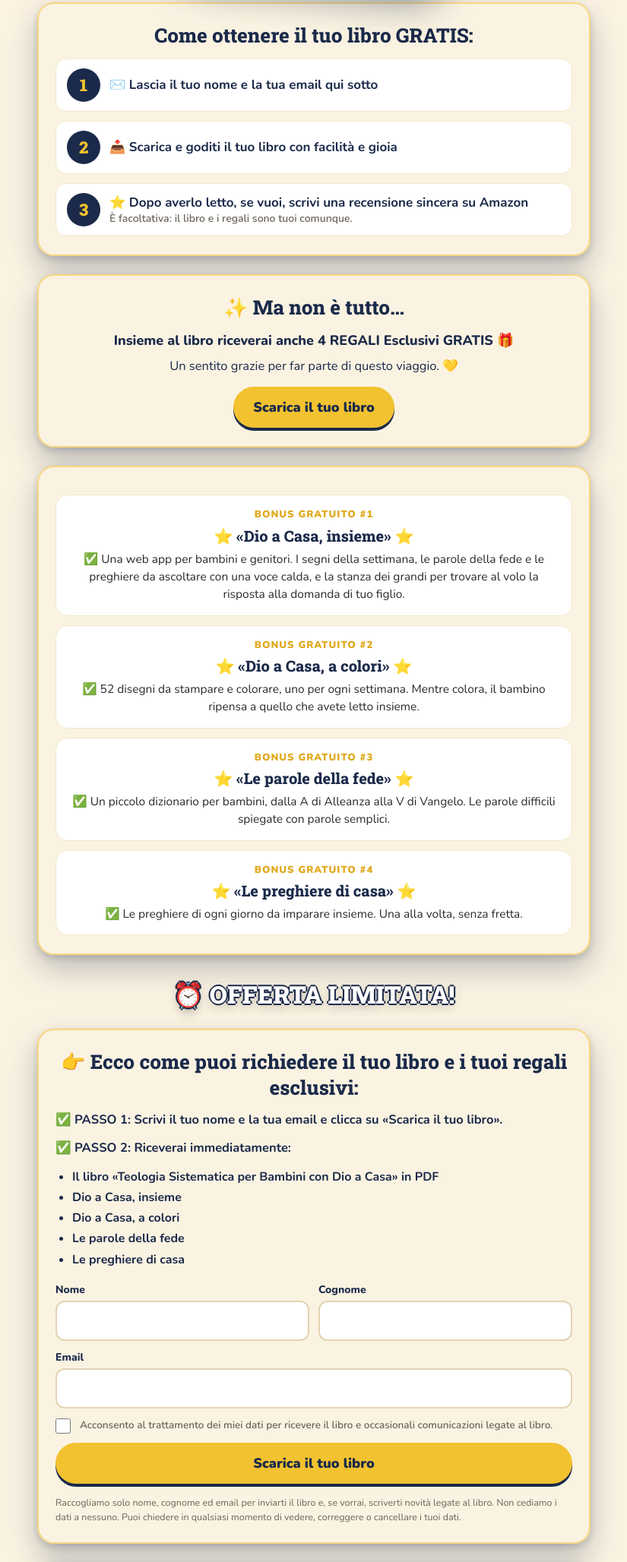
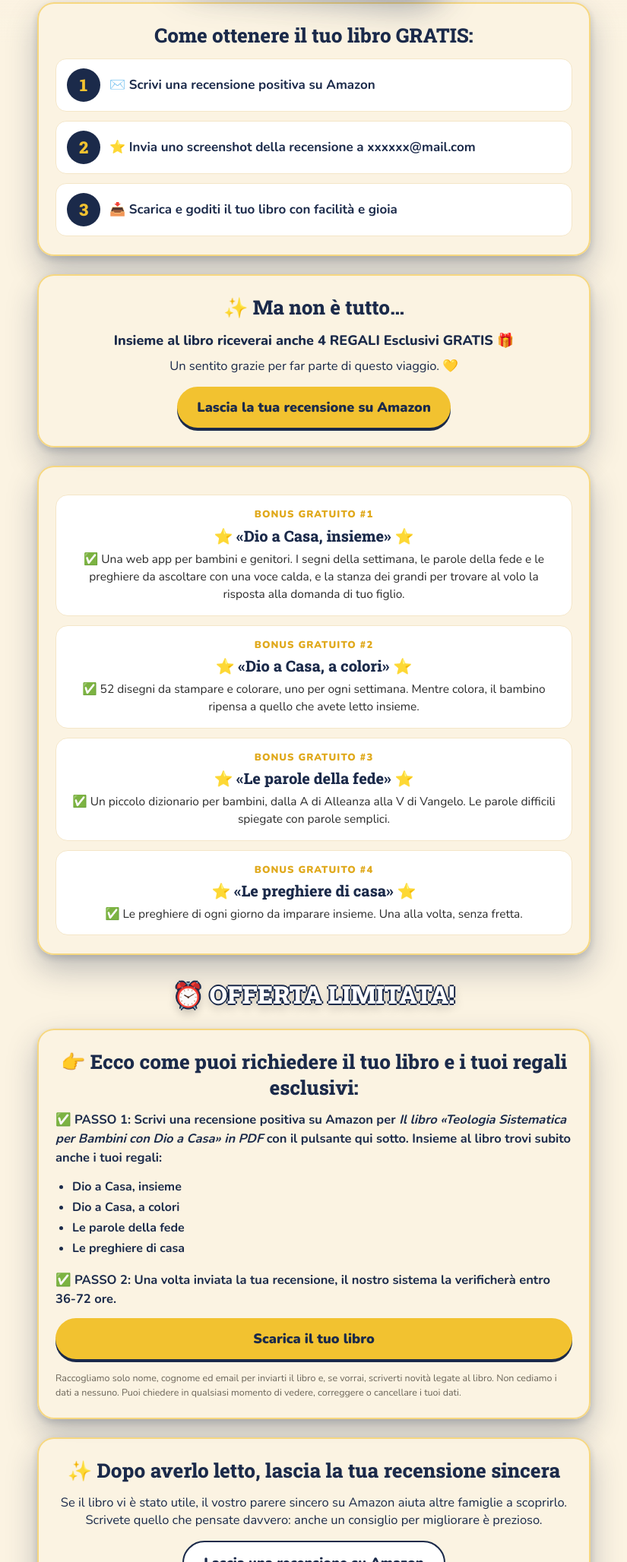
Before and after one commit to lusifra2026/dio-a-casa---libro-gratis, a plain HTML site: page libro-gratis/index.html in a window 1280 px wide. Shown: the part 744-2800 px from the top of the page at 76% size, without its empty margins (227-1052 px from the left). Drawn offline with nearby package versions, Linux system fonts and the light colour scheme.

Commit message:
Update index.html

```diff
--- a/libro-gratis/index.html
+++ b/libro-gratis/index.html
@@ -80,9 +80,9 @@ footer{text-align:center;color:var(--navy);font-size:13px;margin-top:28px}
   <section class="card">
     <h2>Come ottenere il tuo libro GRATIS:</h2>
     <ol class="steps">
-      <li><div class="n">1</div><div>✉️ Lascia il tuo nome e la tua email qui sotto</div></li>
-      <li><div class="n">2</div><div>📥 Scarica e goditi il tuo libro con facilità e gioia</div></li>
-      <li><div class="n">3</div><div>⭐ Dopo averlo letto, se vuoi, scrivi una recensione sincera su Amazon<small>È facoltativa: il libro e i regali sono tuoi comunque.</small></div></li>
+      <li><div class="n">1</div><div>✉️ Scrivi una recensione positiva su Amazon</div></li>
+      <li><div class="n">2</div><div>⭐ Invia uno screenshot della recensione a xxxxxx@mail.com</div></li>
+      <li><div class="n">3</div><div>📥 Scarica e goditi il tuo libro con facilità e gioia</small></div></li>
     </ol>
   </section>
 
@@ -90,7 +90,7 @@ footer{text-align:center;color:var(--navy);font-size:13px;margin-top:28px}
     <h2>✨ Ma non è tutto…</h2>
     <p class="big">Insieme al libro riceverai anche 4 REGALI Esclusivi GRATIS 🎁</p>
     <p class="thanks">Un sentito grazie per far parte di questo viaggio. 💛</p>
-    <p style="margin:16px 0 0"><a class="btn" href="#formCard" data-toform>Scarica il tuo libro</a></p>
+    <p style="margin:16px 0 0"><a class="btn" href="#formCard" data-toform>Lascia la tua recensione su Amazon</a></p>
   </section>
 
   <section class="card">
@@ -120,25 +120,16 @@ footer{text-align:center;color:var(--navy);font-size:13px;margin-top:28px}
 
   <section class="card" id="formCard">
     <h2>👉 Ecco come puoi richiedere il tuo libro e i tuoi regali esclusivi:</h2>
-    <p class="passo">✅ PASSO 1: Scrivi il tuo nome e la tua email e clicca su «Scarica il tuo libro».</p>
-    <p class="passo">✅ PASSO 2: Riceverai immediatamente:</p>
+    <p class="passo">✅ PASSO 1: Scrivi una recensione positiva su Amazon per <i>Il libro «Teologia Sistematica per Bambini con Dio a Casa» in PDF</i> con il pulsante qui sotto. Insieme al libro trovi subito anche i tuoi regali:</p>
     <ul class="list">
-      <li>Il libro «Teologia Sistematica per Bambini con Dio a Casa» in PDF</li>
       <li>Dio a Casa, insieme</li>
       <li>Dio a Casa, a colori</li>
       <li>Le parole della fede</li>
       <li>Le preghiere di casa</li>
     </ul>
+    <p class="passo">✅ PASSO 2: Una volta inviata la tua recensione, il nostro sistema la verificherà entro 36-72 ore.</p>
     <form id="f" novalidate>
-      <div class="row">
-        <label>Nome<input type="text" name="nome" autocomplete="given-name" required maxlength="80"></label>
-        <label>Cognome<input type="text" name="cognome" autocomplete="family-name" required maxlength="80"></label>
-      </div>
-      <label>Email<input type="email" name="email" autocomplete="email" inputmode="email" required maxlength="160"></label>
-      <div class="hp" aria-hidden="true"><label>Sito web<input type="text" name="sito" tabindex="-1" autocomplete="off"></label></div>
-      <label class="consent"><input type="checkbox" name="consenso" required><span>Acconsento al trattamento dei miei dati per ricevere il libro e occasionali comunicazioni legate al libro.</span></label>
-      <div class="msg" id="err" role="alert" hidden></div>
-      <button type="submit" class="btn" id="btn">Scarica il tuo libro</button>
+           <button type="submit" class="btn" id="btn">Scarica il tuo libro</button>
       <p class="privacy">Raccogliamo solo nome, cognome ed email per inviarti il libro e, se vorrai, scriverti novità legate al libro. Non cediamo i dati a nessuno. Puoi chiedere in qualsiasi momento di vedere, correggere o cancellare i tuoi dati<span id="contactLine" hidden> scrivendo a <a id="contactMail" href="#"></a></span>.</p>
     </form>
   </section>
```
